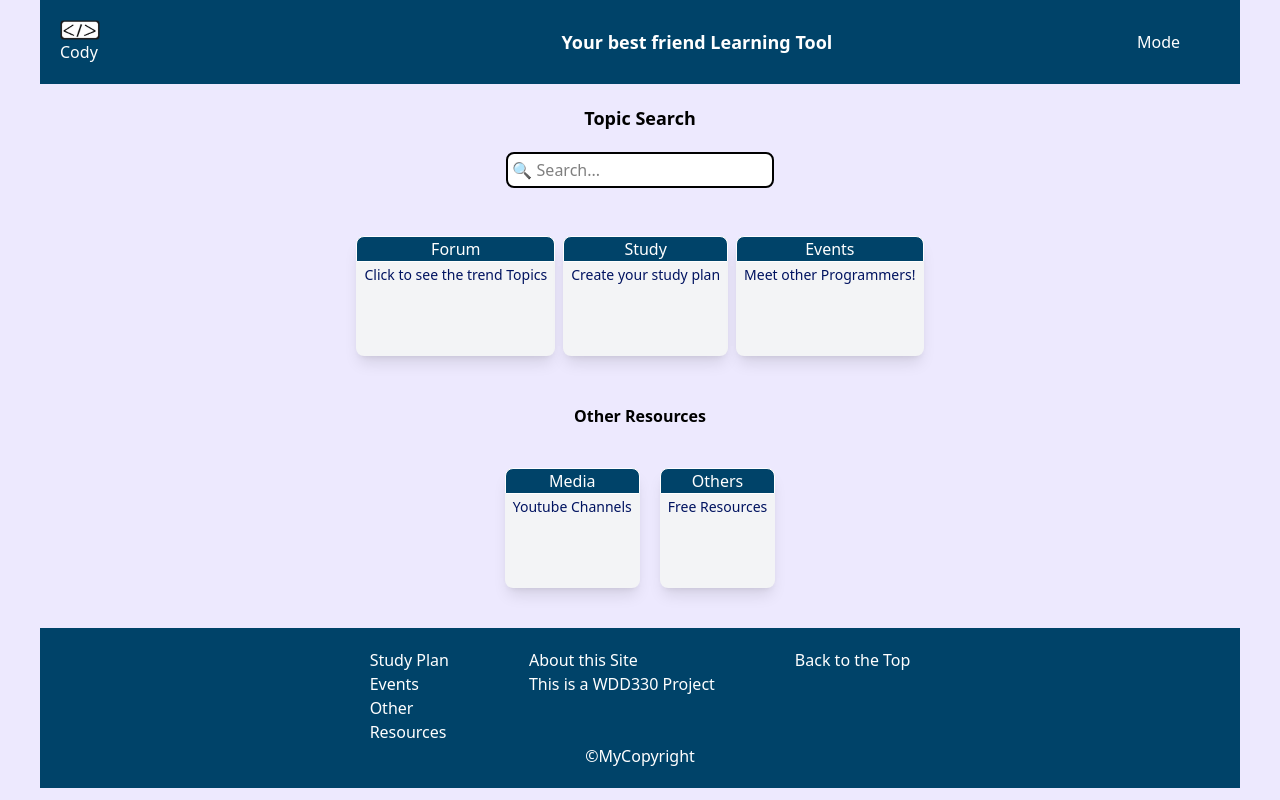
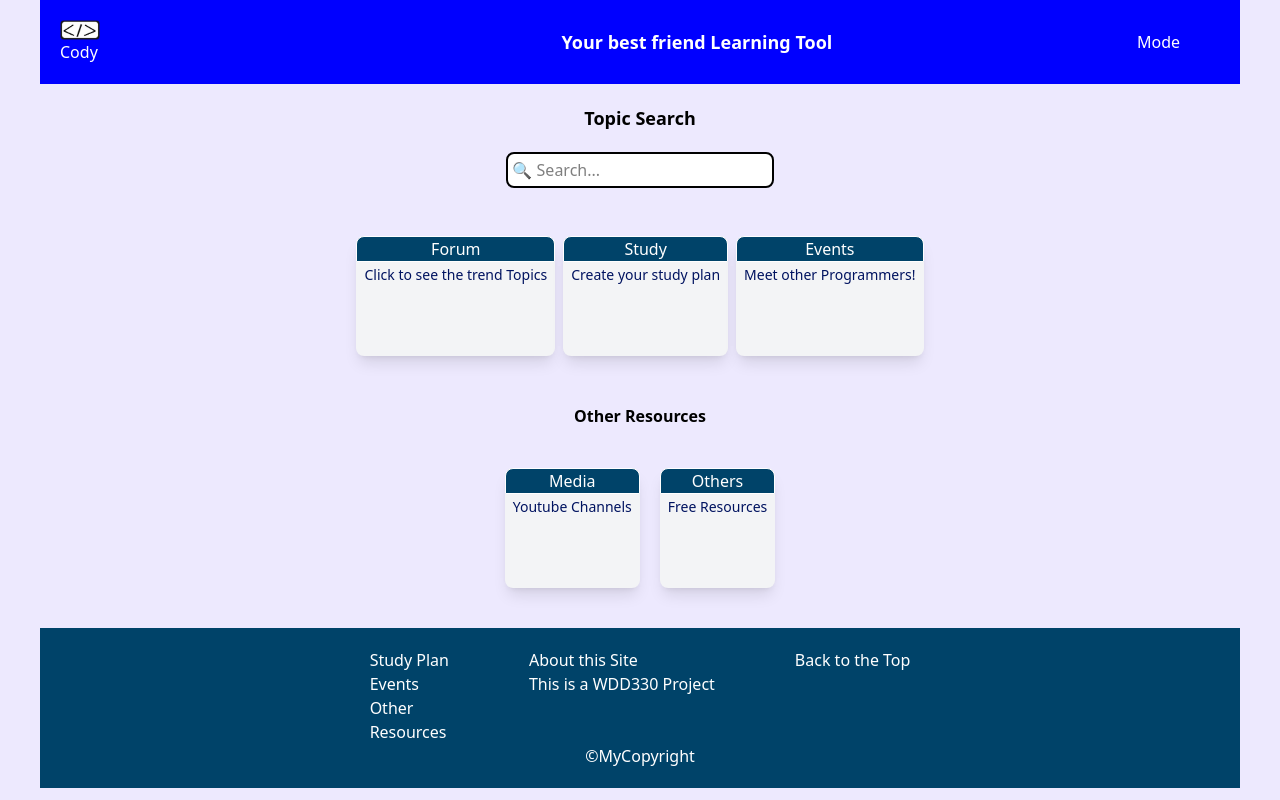
Before and after one commit to joribavi/WDD-330-Final-Project, a website built with Vite: page cody/index.html in a window 1280 px wide. Built offline with nearby package versions, Linux system fonts and the light colour scheme.

Commit message:
testing pure css rule
tailwind is not rendering , testing pure css rule

```diff
--- a/cody/src/style.css
+++ b/cody/src/style.css
@@ -1,3 +1,7 @@
 @import "tailwindcss";
 
 @source "./**/*.{html,js}";
+
+.my-Header {
+background: blue;
+}
```
